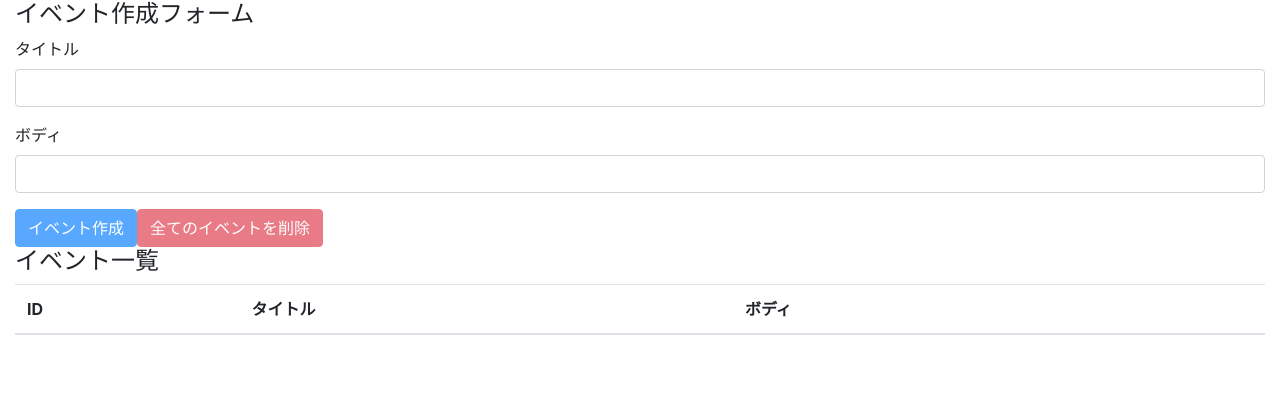
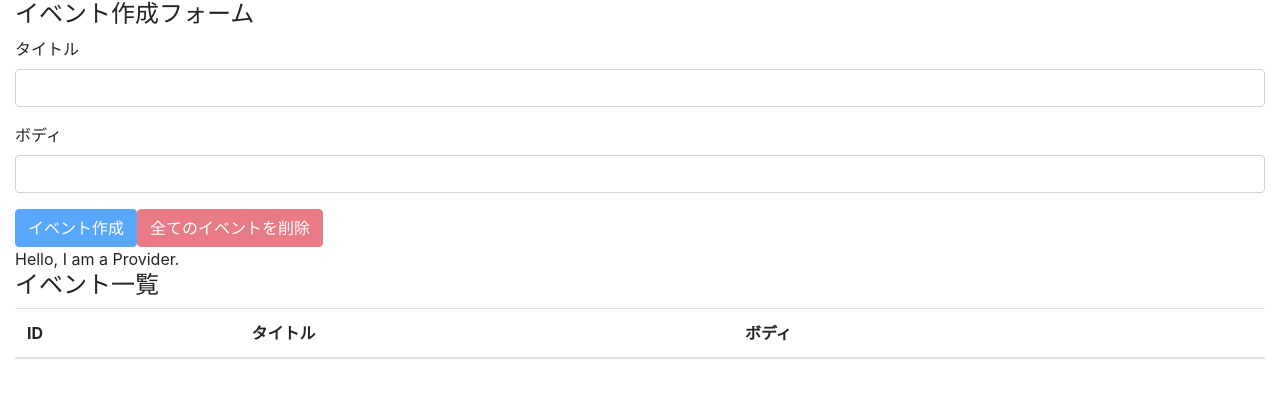
Before and after one commit to takiguchi-yu/react-hooks-101, a React (Create React App) app: page / in a window 1280 px wide. Shown: the top 398 px of the page. Built offline with nearby package versions, Linux system fonts and the light colour scheme.

Commit message:
setup react context provider

```diff
--- a/src/components/App.js
+++ b/src/components/App.js
@@ -3,18 +3,19 @@
 
 import EventForm from './EventForm'
 import EventList from './EventList'
+import AppContext from '../contexts/AppContext'
 import reducer from '../reducers'
 
 const App = () => {
   const [state, dispatch] = useReducer(reducer, []);
 
   return (
-    <>
-    <div className="container-fluid">
-      <EventForm state={state} dispatch={dispatch} />
-      <EventList state={state} dispatch={dispatch} />
-    </div>
-    </>
+    <AppContext.Provider value="Hello, I am a Provider.">
+      <div className="container-fluid">
+        <EventForm state={state} dispatch={dispatch} />
+        <EventList state={state} dispatch={dispatch} />
+      </div>
+    </AppContext.Provider>
   )
 };
 
--- a/src/components/EventList.js
+++ b/src/components/EventList.js
@@ -1,9 +1,12 @@
-import React from 'react'
+import React, { useContext } from 'react'
 import Event from './Event'
+import AppContext from '../contexts/AppContext'
 
 const EventList = ({ state, dispatch }) => {
+  const value = useContext(AppContext)
   return (
     <>
+    <div>{value}</div>
     <h4>イベント一覧</h4>
     <table className="table table-hover">
       <thead>
--- a/src/contexts/AppContext.js
+++ b/src/contexts/AppContext.js
@@ -1,4 +1,4 @@
-import { createContext } from 'React';
+import { createContext } from 'react';
 
 const AppContext = createContext();
 
```
